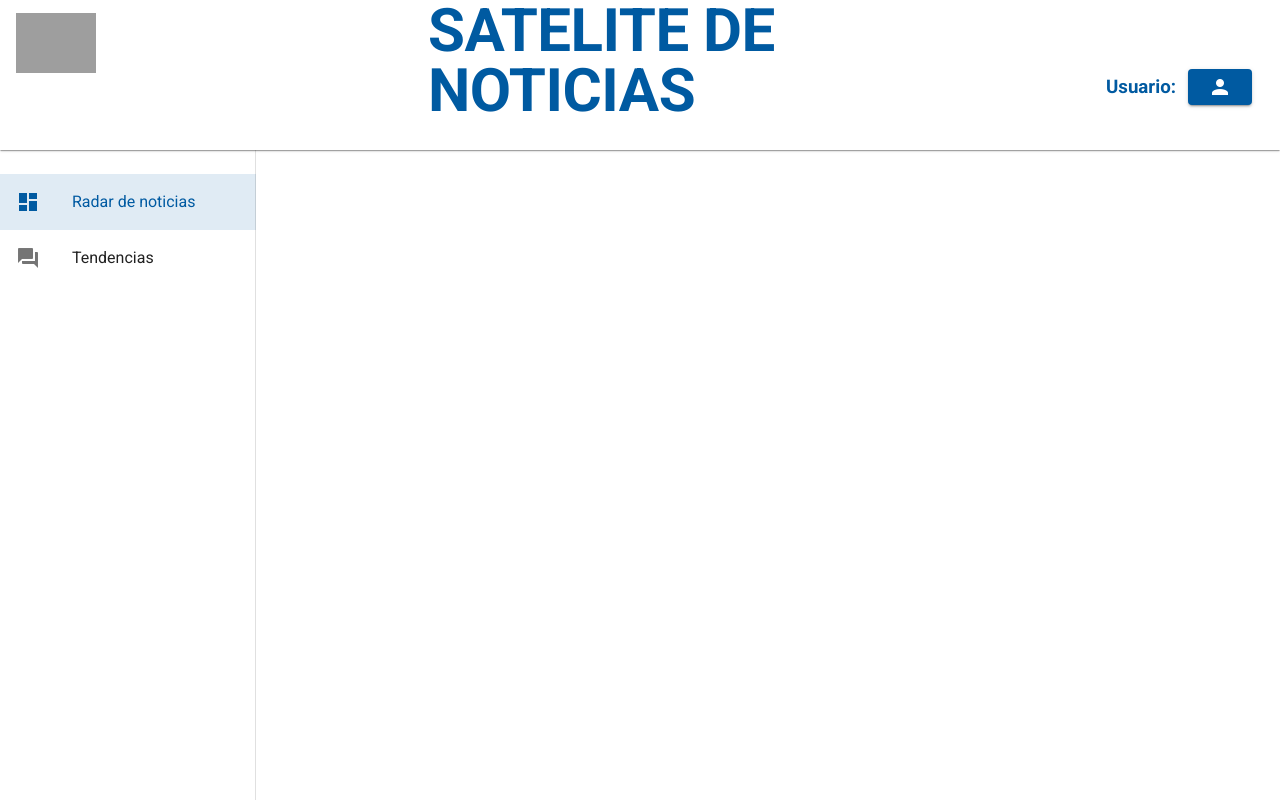
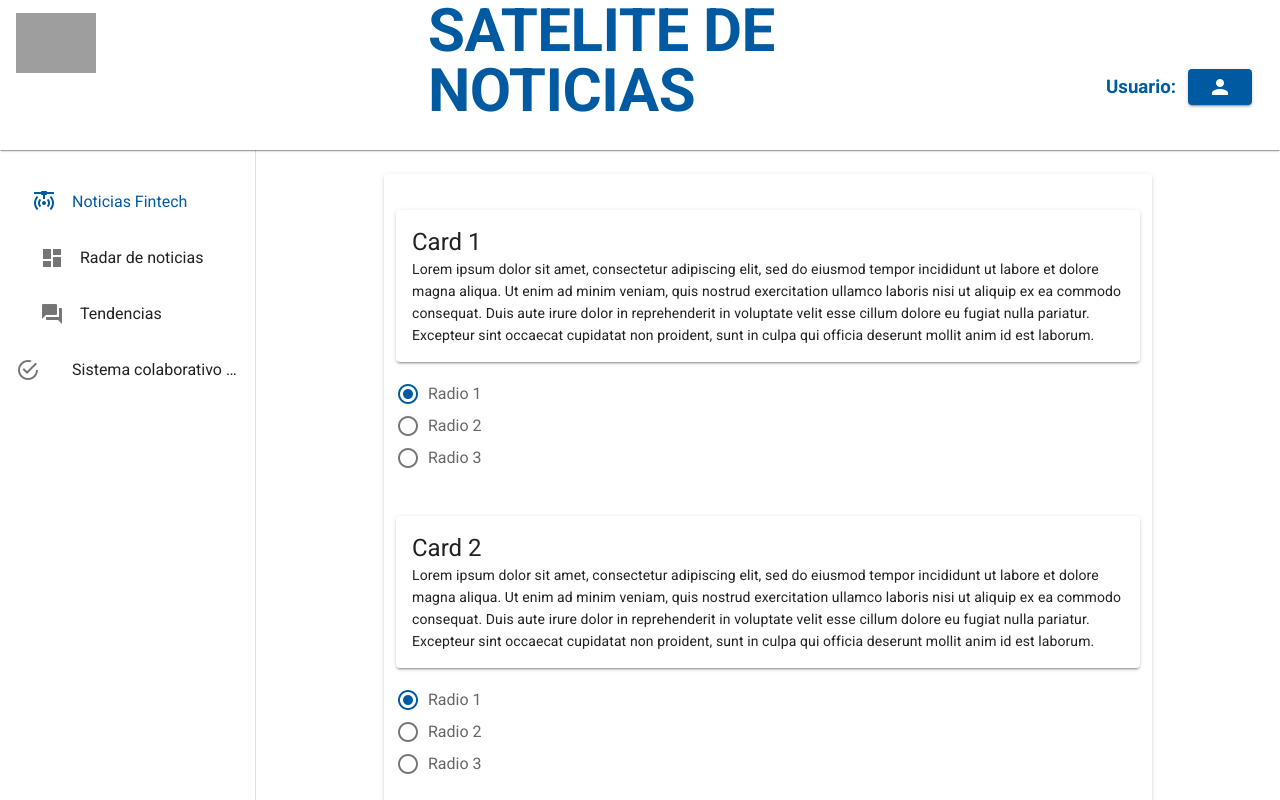
Before and after one commit to Observatoriolab/SateliteNoticias_Front, a Vue app: page /sentiment-analysis in a window 1280 px wide. Shown: the top 800 px of the page. Built offline with nearby package versions, Linux system fonts and the light colour scheme; grey boxes are pictures that could not be loaded.

Commit message:
Addint new tab of sentiment analysis

```diff
--- a/src/components/Banner/SidePanel.vue
+++ b/src/components/Banner/SidePanel.vue
@@ -3,6 +3,17 @@
 <template>
   <div class="">
       <v-list >
+          <v-list-group
+            :value="true"
+            prepend-icon="mdi-access-point-network"
+            sub-group
+            color="primary"
+            no-action
+            ripple
+          >
+            <template v-slot:activator>
+              <v-list-item-title>Noticias Fintech</v-list-item-title>
+            </template>
             <v-list-item-group
                     v-model="selectedItem"
                     color="primary"
@@ -12,7 +23,6 @@
                     :key="item.title"
                     @click.stop="newsToggler(item.title)"
 
-              link
                 >
                       <v-list-item-icon>
                         <v-icon>{{ item.icon }}</v-icon>
@@ -22,7 +32,26 @@
                         <v-list-item-title>{{ item.title }}</v-list-item-title>
                       </v-list-item-content>
                 </v-list-item>
+
+
+
             </v-list-item-group>
+
+
+        </v-list-group>
+        <v-list-item
+                :href="'/sentiment-analysis'"
+                :height="'300px'"
+              >
+                      <v-list-item-icon>
+                        <v-icon>{{ sentiment.icon }}</v-icon>
+                      </v-list-item-icon>
+
+                      <v-list-item-content>
+                        <v-list-item-title>{{ sentiment.title }}</v-list-item-title>
+                      </v-list-item-content>
+
+             </v-list-item>
       </v-list>
 
   </div>
@@ -57,11 +86,18 @@ export default {
             { title: 'Radar de noticias', icon: 'mdi-view-dashboard' },
             { title: 'Tendencias', icon: 'mdi-forum' },
         ],
+        sentiment:{
+          title:'Sistema colaborativo de diccionarios',
+          icon: 'mdi-checkbox-marked-circle-outline'
+        },
         selectedItem:0
     //
   }),
   computed: {
-    ...mapState(["username","editionDrawer","trendingDrawer","mainfeedColumns"])
+    ...mapState(["username","editionDrawer","trendingDrawer","mainfeedColumns"]),
+     currentRouteName() {
+        return this.$route.name;
+    }
   },
   methods: {
     ...mapActions(["setUserInfo", "logout"]),
@@ -77,6 +113,14 @@ export default {
     }),
     newsToggler(title){
       console.log(title)
+      console.log(this.selectedItem)
+      if(this.currentRouteName !== 'MainFeed'){
+
+        this.$router.push({
+            path: `/main-feed`
+        })
+      }
+
       switch (title) {
         case "Radar de noticias":
             this.trendingDrawerClose()
@@ -108,6 +152,13 @@ export default {
       this.$router.push("/");
     }
   },
+  beforeMount() {
+    console.log(this.selectedItem)
+    console.log(this.currentRouteName)
+    if(this.currentRouteName !== 'MainFeed'){
+        this.selectedItem = undefined
+    }
 
+  },
 };
 </script>
--- a/src/router/index.js
+++ b/src/router/index.js
@@ -1,6 +1,8 @@
 import Vue from "vue";
 import VueRouter from "vue-router";
 import MainFeed from "@/views/MainFeed.vue";
+import SentimentAnalysis from "@/views/SentimentAnalysis.vue";
+
 import Login from "@/components/UserAdmin/Login.vue";
 import Registration from "@/components/UserAdmin/Registration.vue";
 
@@ -16,6 +18,11 @@ const routes = [
     path: "/register",
     name: "Registration",
     component: Registration
+  },
+  {
+    path: "/sentiment-analysis",
+    name: "SentimentAnalysis",
+    component: SentimentAnalysis
   },
   {
     path: "/main-feed",
--- /dev/null
+++ b/src/views/SentimentAnalysis.vue
@@ -0,0 +1,110 @@
+<template>
+
+        <div >
+
+           <v-card class="flex-column mx-auto mt-6 mb-6" width="75%">
+
+            <v-container>
+                <v-row >
+                    <v-col cols="12">
+
+                    </v-col>
+
+                    <v-col
+                        v-for="(item, i) in items"
+                        :key="i"
+                        cols="12"
+                    >
+                        <v-card
+
+                            :id="item.id"
+                        >
+                            <div class="d-flex flex-no-wrap justify-space-between">
+                                <div>
+                                    <v-card-title
+                                        class="headline"
+                                        v-text="item.title"
+                                    ></v-card-title>
+
+                                    <v-card-subtitle v-text="item.artist"></v-card-subtitle>
+                                </div>
+
+                            </div>
+                        </v-card>
+                         <v-radio-group v-model="radioGroup">
+                                <v-radio
+                                    v-for="n in 3"
+                                    :key="n"
+                                    :label="`Radio ${n}`"
+                                    :value="n"
+                                ></v-radio>
+                        </v-radio-group>
+
+                    </v-col>
+                </v-row>
+            </v-container>
+            </v-card>
+        </div>
+
+</template>
+<script>
+export default {
+    name: "SentimentAnalysis",
+
+    components: {},
+    props: {
+
+    },
+
+    data: () => ({
+                radioGroup: 1,
+
+    items: [
+      {
+        color: '#4135e5',
+        src: '',
+        title: 'Card 1',
+        artist: 'Lorem ipsum dolor sit amet, consectetur adipiscing elit, sed do eiusmod tempor incididunt ut labore et dolore magna aliqua. Ut enim ad minim veniam, quis nostrud exercitation ullamco laboris nisi ut aliquip ex ea commodo consequat. Duis aute irure dolor in reprehenderit in voluptate velit esse cillum dolore eu fugiat nulla pariatur. Excepteur sint occaecat cupidatat non proident, sunt in culpa qui officia deserunt mollit anim id est laborum.',
+        id: 'BkMk1'
+      },
+      {
+        color: '#0e7222',
+        src: '',
+        title: 'Card 2',
+        artist: 'Lorem ipsum dolor sit amet, consectetur adipiscing elit, sed do eiusmod tempor incididunt ut labore et dolore magna aliqua. Ut enim ad minim veniam, quis nostrud exercitation ullamco laboris nisi ut aliquip ex ea commodo consequat. Duis aute irure dolor in reprehenderit in voluptate velit esse cillum dolore eu fugiat nulla pariatur. Excepteur sint occaecat cupidatat non proident, sunt in culpa qui officia deserunt mollit anim id est laborum.',
+        id: 'BkMk2'
+      },
+       {
+        color: '#1F7087',
+        src: '',
+        title: 'Card 3',
+        artist: 'Lorem ipsum dolor sit amet, consectetur adipiscing elit, sed do eiusmod tempor incididunt ut labore et dolore magna aliqua. Ut enim ad minim veniam, quis nostrud exercitation ullamco laboris nisi ut aliquip ex ea commodo consequat. Duis aute irure dolor in reprehenderit in voluptate velit esse cillum dolore eu fugiat nulla pariatur. Excepteur sint occaecat cupidatat non proident, sunt in culpa qui officia deserunt mollit anim id est laborum.',
+        id: 'BkMk3'
+      },
+       {
+        color: '#3c93cd',
+        src: '',
+        title: 'Card 4',
+        artist: 'Lorem ipsum dolor sit amet, consectetur adipiscing elit, sed do eiusmod tempor incididunt ut labore et dolore magna aliqua. Ut enim ad minim veniam, quis nostrud exercitation ullamco laboris nisi ut aliquip ex ea commodo consequat. Duis aute irure dolor in reprehenderit in voluptate velit esse cillum dolore eu fugiat nulla pariatur. Excepteur sint occaecat cupidatat non proident, sunt in culpa qui officia deserunt mollit anim id est laborum.',
+        id: 'BkMk4'
+      },
+       {
+        color: '#3eb5a3',
+        src: '',
+        title: 'Card 5',
+        artist: 'Lorem ipsum dolor sit amet, consectetur adipiscing elit, sed do eiusmod tempor incididunt ut labore et dolore magna aliqua. Ut enim ad minim veniam, quis nostrud exercitation ullamco laboris nisi ut aliquip ex ea commodo consequat. Duis aute irure dolor in reprehenderit in voluptate velit esse cillum dolore eu fugiat nulla pariatur. Excepteur sint occaecat cupidatat non proident, sunt in culpa qui officia deserunt mollit anim id est laborum.',
+        id: 'BkMk5'
+      },
+    ],
+  }),
+    methods: {
+
+        scroll(id) {
+        document.getElementById(id).scrollIntoView({
+            behavior: "smooth"
+        });
+        }
+    }
+}
+
+</script>
```
Lines whose indentation alone changed are shown as unchanged.
